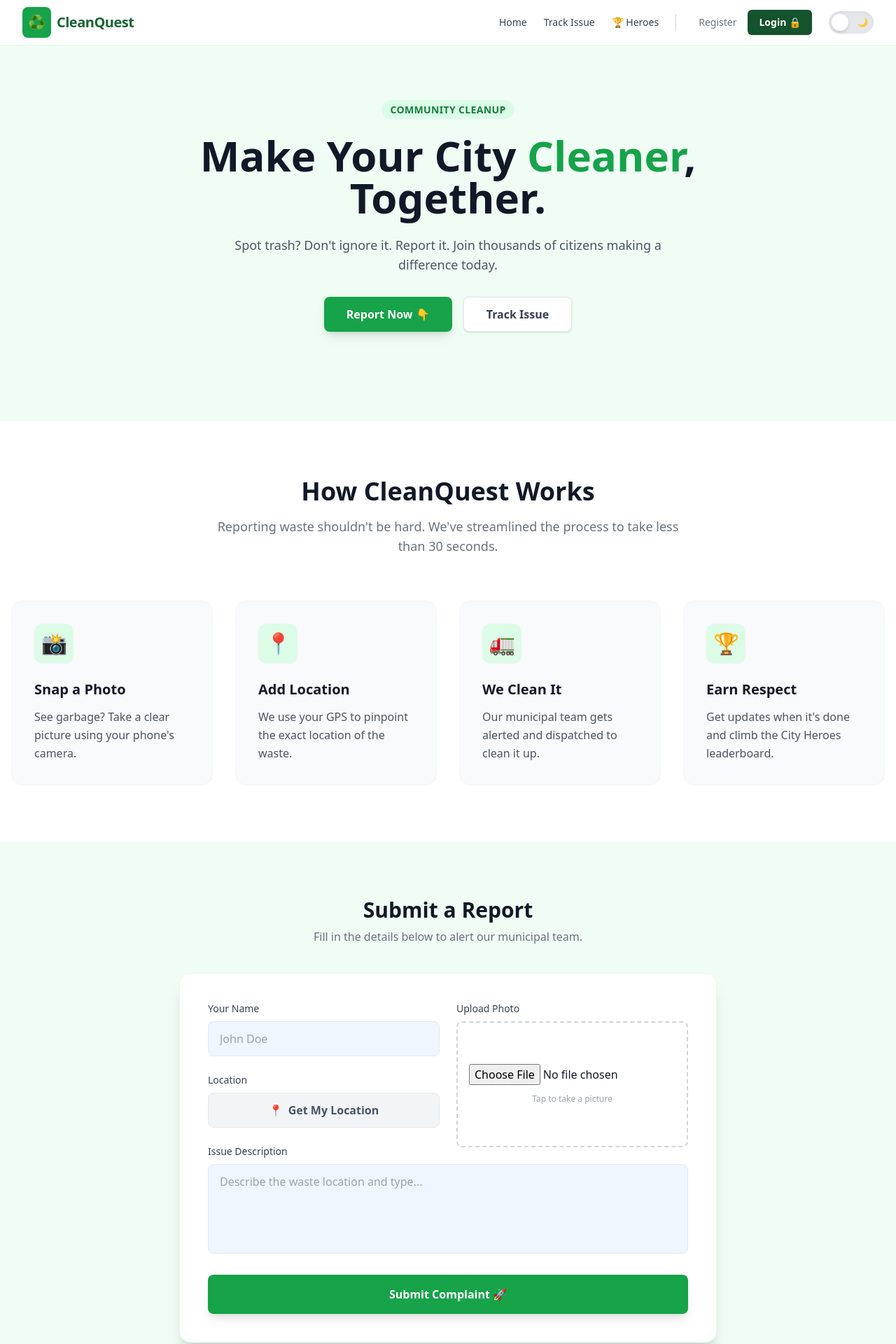
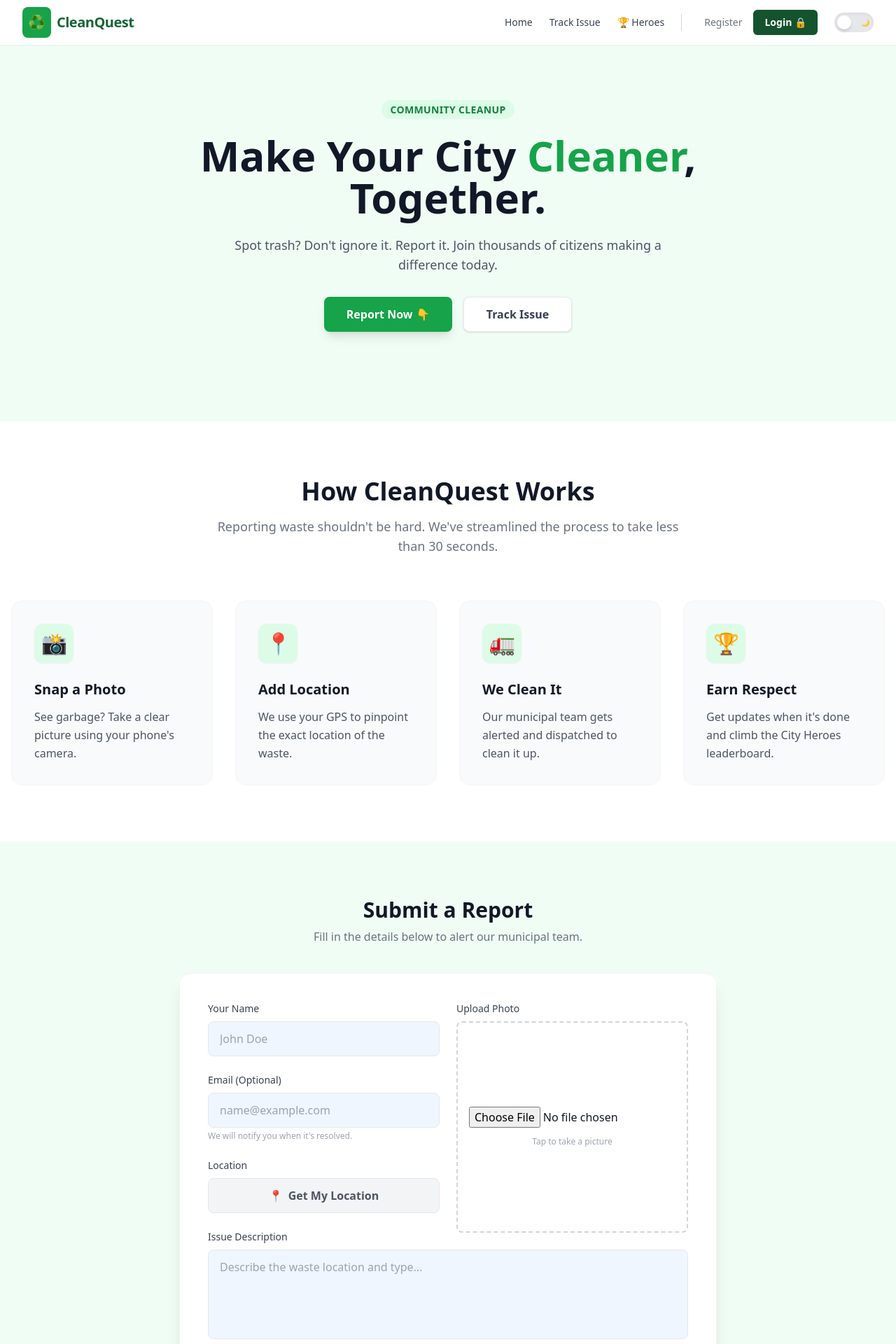
Before and after one commit to Mayur541/CleanQuest, a React (Vite) app in the folder client/: page / in a window 1280 px wide. Shown: the top 1920 px of the page at 70% size. Built offline with nearby package versions, Linux system fonts and the light colour scheme.

Commit message:
emailPT3

```diff
--- a/client/src/pages/Home.jsx
+++ b/client/src/pages/Home.jsx
@@ -8,11 +8,9 @@ const Navbar = () => {
   const [isOpen, setIsOpen] = useState(false);
   const [isAuth, setIsAuth] = useState(() => localStorage.getItem("isAuthenticated") === "true");
 
-  // --- THEME STATE ---
   const [theme, setTheme] = useState(localStorage.getItem('theme') || 'light');
 
   useEffect(() => {
-    // Sync with global theme on load
     if (localStorage.getItem('theme') === 'dark' || document.documentElement.classList.contains('dark')) {
       setTheme('dark');
       document.documentElement.classList.add('dark');
@@ -27,23 +25,14 @@ const Navbar = () => {
     else document.documentElement.classList.remove('dark');
   };
 
-  // --- REUSABLE SLIDER COMPONENT ---
+  // Slider Component
   const ThemeToggleSlider = () => (
-    <div
-      onClick={toggleTheme}
-      className="relative w-16 h-8 flex items-center cursor-pointer bg-gray-200 dark:bg-gray-700 rounded-full p-1 transition-colors duration-300 shadow-inner ml-4"
-      title="Toggle Dark Mode"
-    >
-      <div className="absolute left-2 text-xs">☀️</div>
-      <div className="absolute right-2 text-xs">🌙</div>
-      <div
-        className={`bg-white dark:bg-gray-800 w-6 h-6 rounded-full shadow-md transform transition-transform duration-300 z-10 ${
-          theme === 'dark' ? 'translate-x-8' : 'translate-x-0'
-        }`}
-      />
+    <div onClick={toggleTheme} className="relative w-14 h-7 flex items-center cursor-pointer bg-gray-200 dark:bg-gray-700 rounded-full p-1 transition-colors duration-300 shadow-inner ml-2">
+      <div className="absolute left-1.5 text-[10px]">☀️</div>
+      <div className="absolute right-1.5 text-[10px]">🌙</div>
+      <div className={`bg-white dark:bg-gray-800 w-5 h-5 rounded-full shadow-md transform transition-transform duration-300 z-10 ${theme === 'dark' ? 'translate-x-7' : 'translate-x-0'}`} />
     </div>
   );
-  // -------------------
 
   const handleLogout = () => {
     localStorage.removeItem("isAuthenticated");
@@ -55,24 +44,16 @@ const Navbar = () => {
     <nav className="bg-white dark:bg-gray-900 shadow-sm sticky top-0 z-50 transition-colors duration-300">
       <div className="max-w-7xl mx-auto px-4 sm:px-6 lg:px-8">
         <div className="flex justify-between h-16 items-center">
-
-          {/* Logo */}
           <Link to="/" className="flex items-center gap-2" onClick={() => setIsOpen(false)}>
-            <div className="bg-green-600 p-2 rounded-lg">
-              <span className="text-white text-xl">♻️</span>
-            </div>
+            <div className="bg-green-600 p-2 rounded-lg"><span className="text-white text-xl">♻️</span></div>
             <span className="font-bold text-xl tracking-tight text-green-800 dark:text-green-400">CleanQuest</span>
           </Link>
 
-          {/* DESKTOP MENU */}
           <div className="hidden md:flex items-center space-x-6">
-
             <Link to="/" className="text-sm font-medium text-gray-700 dark:text-gray-300 hover:text-green-600 dark:hover:text-green-400">Home</Link>
             <Link to="/tracker" className="text-sm font-medium text-gray-700 dark:text-gray-300 hover:text-green-600 dark:hover:text-green-400">Track Issue</Link>
             <Link to="/leaderboard" className="text-sm font-medium text-gray-700 dark:text-gray-300 hover:text-green-600 dark:hover:text-green-400">🏆 Heroes</Link>
-
             <div className="h-6 w-px bg-gray-300 dark:bg-gray-700 mx-2"></div>
-
             {isAuth ? (
                <div className="flex items-center gap-3">
                  <Link to="/admin" className="text-sm font-bold text-green-700 dark:text-green-400 hover:text-green-900">Dashboard</Link>
@@ -84,40 +65,25 @@ const Navbar = () => {
                  <Link to="/login" className="px-4 py-2 rounded-md text-sm font-bold text-white bg-green-900 hover:bg-green-800 shadow-sm">Login 🔒</Link>
                </div>
             )}
-
-            {/* SLIDER (Rightmost on Desktop) */}
             <ThemeToggleSlider />
           </div>
 
-          {/* MOBILE MENU BUTTON & SLIDER */}
           <div className="md:hidden flex items-center gap-4">
-
-            {/* Slider visible on mobile too */}
             <ThemeToggleSlider />
-
             <button onClick={() => setIsOpen(!isOpen)} className="text-gray-600 dark:text-gray-300 hover:text-green-600 focus:outline-none">
               <svg className="h-6 w-6" fill="none" viewBox="0 0 24 24" stroke="currentColor">
-                {isOpen ? (
-                  <path strokeLinecap="round" strokeLinejoin="round" strokeWidth={2} d="M6 18L18 6M6 6l12 12" />
-                ) : (
-                  <path strokeLinecap="round" strokeLinejoin="round" strokeWidth={2} d="M4 6h16M4 12h16M4 18h16" />
-                )}
+                {isOpen ? (<path strokeLinecap="round" strokeLinejoin="round" strokeWidth={2} d="M6 18L18 6M6 6l12 12" />) : (<path strokeLinecap="round" strokeLinejoin="round" strokeWidth={2} d="M4 6h16M4 12h16M4 18h16" />)}
               </svg>
             </button>
           </div>
-
         </div>
       </div>
-
-      {/* MOBILE MENU DROPDOWN */}
       {isOpen && (
         <div className="md:hidden bg-white dark:bg-gray-900 border-t border-gray-100 dark:border-gray-800 px-2 pt-2 pb-3 space-y-1 shadow-lg">
           <Link to="/" onClick={() => setIsOpen(false)} className="block px-3 py-2 rounded-md text-base font-medium text-gray-700 dark:text-gray-300 hover:bg-gray-50 dark:hover:bg-gray-800">Home</Link>
           <Link to="/tracker" onClick={() => setIsOpen(false)} className="block px-3 py-2 rounded-md text-base font-medium text-gray-700 dark:text-gray-300 hover:bg-gray-50 dark:hover:bg-gray-800">Track Issue</Link>
           <Link to="/leaderboard" onClick={() => setIsOpen(false)} className="block px-3 py-2 rounded-md text-base font-medium text-gray-700 dark:text-gray-300 hover:bg-gray-50 dark:hover:bg-gray-800">🏆 City Heroes</Link>
-
           <div className="border-t border-gray-100 dark:border-gray-800 my-2"></div>
-
           {isAuth ? (
             <>
               <Link to="/admin" onClick={() => setIsOpen(false)} className="block px-3 py-2 rounded-md text-base font-medium text-green-700 dark:text-green-400 bg-green-50 dark:bg-green-900/20">Dashboard</Link>
@@ -134,35 +100,28 @@ const Navbar = () => {
     </nav>
   );
 };
-// ------------------------------------
 
 function Home() {
   const [description, setDescription] = useState('');
   const [citizenName, setCitizenName] = useState('');
+
+  // --- 1. EMAIL STATE ADDED BACK ---
+  const [email, setEmail] = useState('');
+
   const [location, setLocation] = useState(null);
   const [image, setImage] = useState("");
   const [submittedId, setSubmittedId] = useState(null);
   const [loading, setLoading] = useState(false);
 
-  // 1. Get GPS Location
   const getLocation = () => {
     if (navigator.geolocation) {
       navigator.geolocation.getCurrentPosition((position) => {
-        setLocation({
-          lat: position.coords.latitude,
-          lng: position.coords.longitude
-        });
-      }, () => {
-        alert("Unable to retrieve location. Please allow GPS access.");
-      },
-      { enableHighAccuracy: true, timeout: 10000, maximumAge: 0 }
-    );
-    } else {
-      alert("Geolocation is not supported by this browser.");
-    }
+        setLocation({ lat: position.coords.latitude, lng: position.coords.longitude });
+      }, () => { alert("Unable to retrieve location. Please allow GPS access."); },
+      { enableHighAccuracy: true, timeout: 10000, maximumAge: 0 });
+    } else { alert("Geolocation is not supported by this browser."); }
   };
 
-  // 2. Handle Image Upload
   const handleImageUpload = (e) => {
     const file = e.target.files[0];
     if (file) {
@@ -187,26 +146,28 @@ function Home() {
     }
   };
 
-  // 3. Submit Form
   const handleSubmit = async (e) => {
     e.preventDefault();
     if (!location) return alert("Please click 'Get My Location' first!");
     if (!image) return alert("Please take a photo of the issue.");
 
     setLoading(true);
-    const complaintData = { citizenName, description, location, imageUrl: image };
+
+    // --- 2. EMAIL ADDED TO SUBMISSION ---
+    const complaintData = { citizenName, email, description, location, imageUrl: image };
 
     try {
       const res = await api.post('/api/complaints', complaintData);
       const newReport = { id: res.data._id, date: new Date().toLocaleDateString() };
       const existingHistory = JSON.parse(localStorage.getItem('myCleanQuestReports') || '[]');
-      const updatedHistory = [newReport, ...existingHistory];
-      localStorage.setItem('myCleanQuestReports', JSON.stringify(updatedHistory));
+      localStorage.setItem('myCleanQuestReports', JSON.stringify([newReport, ...existingHistory]));
       setSubmittedId(res.data._id);
+
+      // Clear fields but keep email if they want to submit another
       setCitizenName(''); setDescription(''); setLocation(null); setImage("");
     } catch (error) {
       console.error(error);
-      if (error.response && error.response.data && error.response.data.error) alert(error.response.data.error);
+      if (error.response?.data?.error) alert(error.response.data.error);
       else alert('Error submitting complaint ❌');
     } finally {
       setLoading(false);
@@ -220,6 +181,15 @@ function Home() {
           <div className="text-6xl mb-4">🎉</div>
           <h2 className="text-3xl font-bold text-gray-800 dark:text-white mb-2">Complaint Submitted!</h2>
           <p className="text-gray-600 dark:text-gray-300 mb-6">Thank you for helping keep our city clean.</p>
+
+          {/* --- 3. SUCCESS MESSAGE FOR EMAIL --- */}
+          {email && (
+            <div className="mb-6 bg-blue-50 dark:bg-blue-900/20 text-blue-700 dark:text-blue-300 px-4 py-2 rounded-lg text-sm border border-blue-100 dark:border-blue-800 flex items-center justify-center gap-2">
+              <span>📧</span>
+              <span>We'll notify <strong>{email}</strong> upon resolution.</span>
+            </div>
+          )}
+
           <div className="bg-gray-100 dark:bg-gray-700 p-4 rounded-lg mb-6 border border-gray-200 dark:border-gray-600">
             <p className="text-xs text-gray-500 dark:text-gray-400 uppercase tracking-wide mb-1">Your Tracking ID</p>
             <p className="text-xl font-mono font-bold text-green-700 dark:text-green-400 select-all">{submittedId}</p>
@@ -236,45 +206,27 @@ function Home() {
 
   return (
     <div className="min-h-screen bg-gray-50 dark:bg-gray-900 font-sans text-gray-900 dark:text-white transition-colors duration-300">
-
-      {/* --- 2. RENDER THE NAVBAR HERE --- */}
       <Navbar />
-      {/* ------------------------------- */}
-
-      {/* HERO BANNER */}
       <section className="bg-green-50 dark:bg-gray-800 text-center pt-20 pb-32 px-4 transition-colors duration-300">
         <div className="max-w-4xl mx-auto">
-          <span className="bg-green-100 dark:bg-green-900 text-green-700 dark:text-green-300 text-sm font-semibold px-3 py-1 rounded-full uppercase tracking-wide">
-            Community Cleanup
-          </span>
-          <h1 className="text-4xl md:text-6xl font-extrabold text-gray-900 dark:text-white mt-6 mb-6">
-            Make Your City <span className="text-green-600 dark:text-green-400">Cleaner</span>, Together.
-          </h1>
-          <p className="text-lg text-gray-600 dark:text-gray-300 mb-8 max-w-2xl mx-auto">
-            Spot trash? Don't ignore it. Report it. Join thousands of citizens making a difference today.
-          </p>
+          <span className="bg-green-100 dark:bg-green-900 text-green-700 dark:text-green-300 text-sm font-semibold px-3 py-1 rounded-full uppercase tracking-wide">Community Cleanup</span>
+          <h1 className="text-4xl md:text-6xl font-extrabold text-gray-900 dark:text-white mt-6 mb-6">Make Your City <span className="text-green-600 dark:text-green-400">Cleaner</span>, Together.</h1>
+          <p className="text-lg text-gray-600 dark:text-gray-300 mb-8 max-w-2xl mx-auto">Spot trash? Don't ignore it. Report it. Join thousands of citizens making a difference today.</p>
           <div className="flex justify-center gap-4">
-            <button onClick={() => document.getElementById('report-form').scrollIntoView({ behavior: 'smooth' })} className="bg-green-600 text-white px-8 py-3 rounded-lg font-bold hover:bg-green-700 transition shadow-lg">
-              Report Now 👇
-            </button>
-            <Link to="/tracker" className="bg-white dark:bg-gray-700 text-gray-700 dark:text-white px-8 py-3 rounded-lg font-bold hover:bg-gray-50 dark:hover:bg-gray-600 transition shadow border border-gray-200 dark:border-gray-600">
-              Track Issue
-            </Link>
+            <button onClick={() => document.getElementById('report-form').scrollIntoView({ behavior: 'smooth' })} className="bg-green-600 text-white px-8 py-3 rounded-lg font-bold hover:bg-green-700 transition shadow-lg">Report Now 👇</button>
+            <Link to="/tracker" className="bg-white dark:bg-gray-700 text-gray-700 dark:text-white px-8 py-3 rounded-lg font-bold hover:bg-gray-50 dark:hover:bg-gray-600 transition shadow border border-gray-200 dark:border-gray-600">Track Issue</Link>
           </div>
         </div>
       </section>
 
-      {/* FEATURES SECTION */}
       <Features />
 
-      {/* FORM SECTION - DARK MODE COLORS */}
       <section id="report-form" className="py-20 px-4 bg-green-50 dark:bg-gray-800 transition-colors duration-300">
         <div className="max-w-4xl mx-auto text-center mb-10">
           <h2 className="text-3xl font-bold text-gray-900 dark:text-white">Submit a Report</h2>
           <p className="text-gray-500 dark:text-gray-400 mt-2">Fill in the details below to alert our municipal team.</p>
         </div>
 
-        {/* Form Box */}
         <div className="w-full md:max-w-3xl mx-auto bg-white dark:bg-gray-900 p-6 md:p-10 rounded-2xl shadow-xl border border-gray-100 dark:border-gray-700 relative z-10 transition-colors duration-300">
           <form onSubmit={handleSubmit} className="space-y-6">
             <div className="grid grid-cols-1 md:grid-cols-2 gap-6">
@@ -283,6 +235,22 @@ function Home() {
                   <label className="block text-sm font-medium text-gray-700 dark:text-gray-300 mb-2">Your Name</label>
                   <input type="text" placeholder="John Doe" className="w-full px-4 py-3 bg-blue-50 dark:bg-gray-800 dark:text-white rounded-lg border border-gray-200 dark:border-gray-700 focus:ring-2 focus:ring-green-500 outline-none transition" value={citizenName} onChange={(e) => setCitizenName(e.target.value)} required disabled={loading} />
                 </div>
+
+                {/* --- 4. EMAIL INPUT ADDED BACK HERE --- */}
+                <div>
+                  <label className="block text-sm font-medium text-gray-700 dark:text-gray-300 mb-2">Email (Optional)</label>
+                  <input
+                    type="email"
+                    placeholder="name@example.com"
+                    className="w-full px-4 py-3 bg-blue-50 dark:bg-gray-800 dark:text-white rounded-lg border border-gray-200 dark:border-gray-700 focus:ring-2 focus:ring-green-500 outline-none transition"
+                    value={email}
+                    onChange={(e) => setEmail(e.target.value)}
+                    disabled={loading}
+                  />
+                  <p className="text-xs text-gray-400 dark:text-gray-500 mt-1">We will notify you when it's resolved.</p>
+                </div>
+                {/* ------------------------------------- */}
+
                 <div>
                   <label className="block text-sm font-medium text-gray-700 dark:text-gray-300 mb-2">Location</label>
                   <button type="button" onClick={getLocation} disabled={loading} className={`w-full py-3 px-4 rounded-lg font-semibold flex items-center justify-center gap-2 transition duration-200 border ${location ? "bg-blue-50 dark:bg-blue-900/30 text-blue-600 dark:text-blue-400 border-blue-200 dark:border-blue-800" : "bg-gray-100 dark:bg-gray-800 text-gray-600 dark:text-gray-300 hover:bg-gray-200 dark:hover:bg-gray-700 border-gray-200 dark:border-gray-700"}`}>
```
